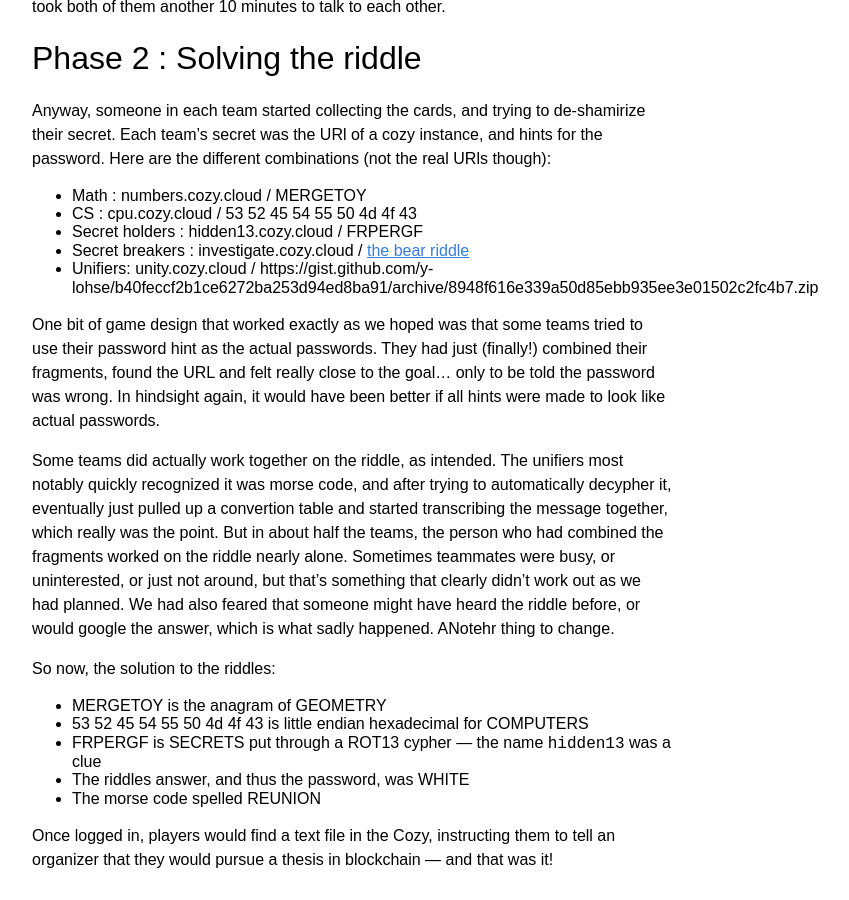
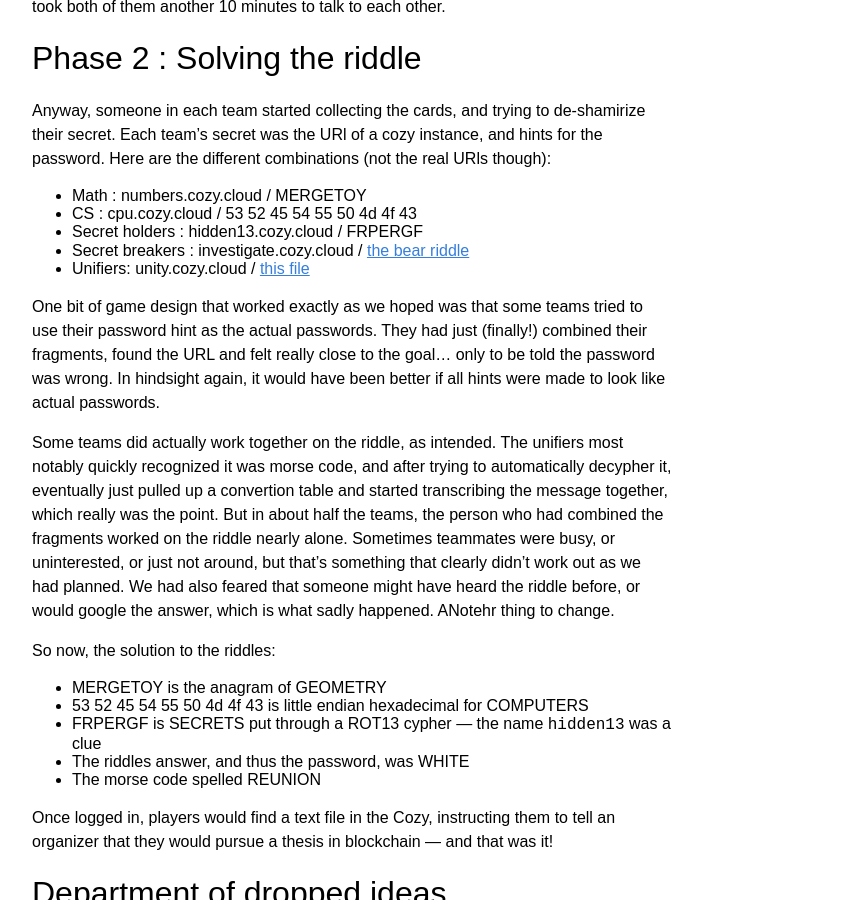
Before and after one commit to y-lohse/y-lohse.github.io, a Jekyll site: the page built from _posts/2018-06-15-shamirs-game.md, in a window 1280 px wide and 900 px high, scrolled down 2191 px. Shown: the whole window, without its empty margins (288-1137 px from the left). Built offline with Jekyll 4.4.1, drawn with Linux system fonts in a browser that asks for light colours.

```diff
--- a/_posts/2018-06-15-shamirs-game.md
+++ b/_posts/2018-06-15-shamirs-game.md
@@ -95,7 +95,7 @@
 - CS : cpu.cozy.cloud / 53 52 45 54 55 50 4d 4f 43
 - Secret holders : hidden13.cozy.cloud / FRPERGF
 - Secret breakers : investigate.cozy.cloud / [the bear riddle](https://io9.gizmodo.com/think-you-know-the-solution-to-this-classic-riddle-thi-1648069908)
-- Unifiers: unity.cozy.cloud / https://gist.github.com/y-lohse/b40feccf2b1ce6272ba253d94ed8ba91/archive/8948f616e339a50d85ebb935ee3e01502c2fc4b7.zip
+- Unifiers: unity.cozy.cloud / [this file](https://gist.github.com/y-lohse/b40feccf2b1ce6272ba253d94ed8ba91/archive/8948f616e339a50d85ebb935ee3e01502c2fc4b7.zip)
 
 One bit of game design that worked exactly as we hoped was that some teams tried to use their password hint as the actual passwords. They had just (finally!) combined their fragments, found the URL and felt really close to the goal… only to be told the password was wrong. In hindsight again, it would have been better if all hints were made to look like actual passwords.
 
```
